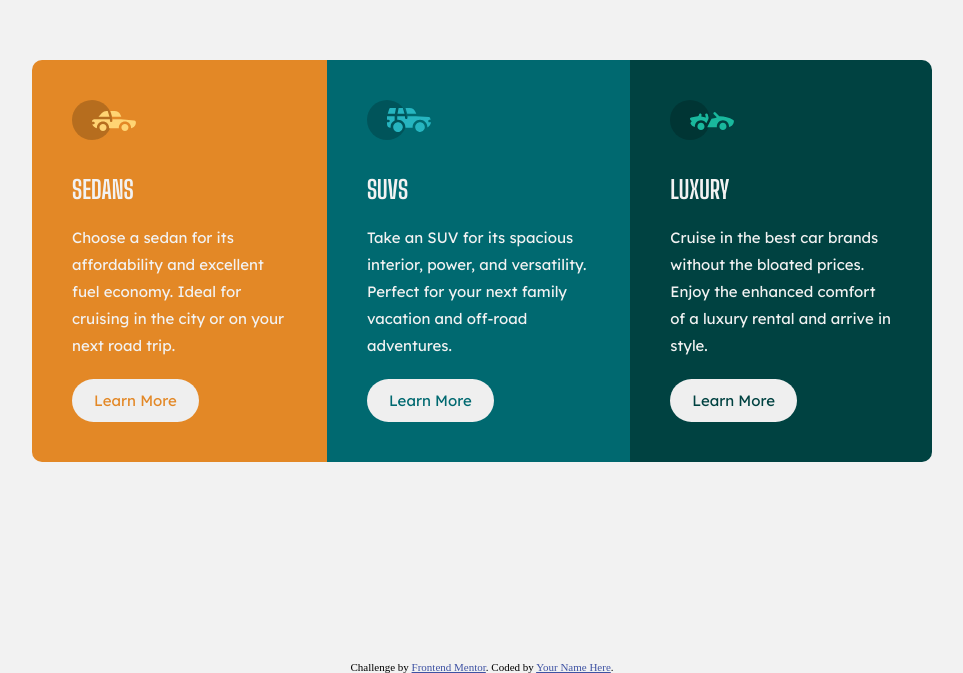
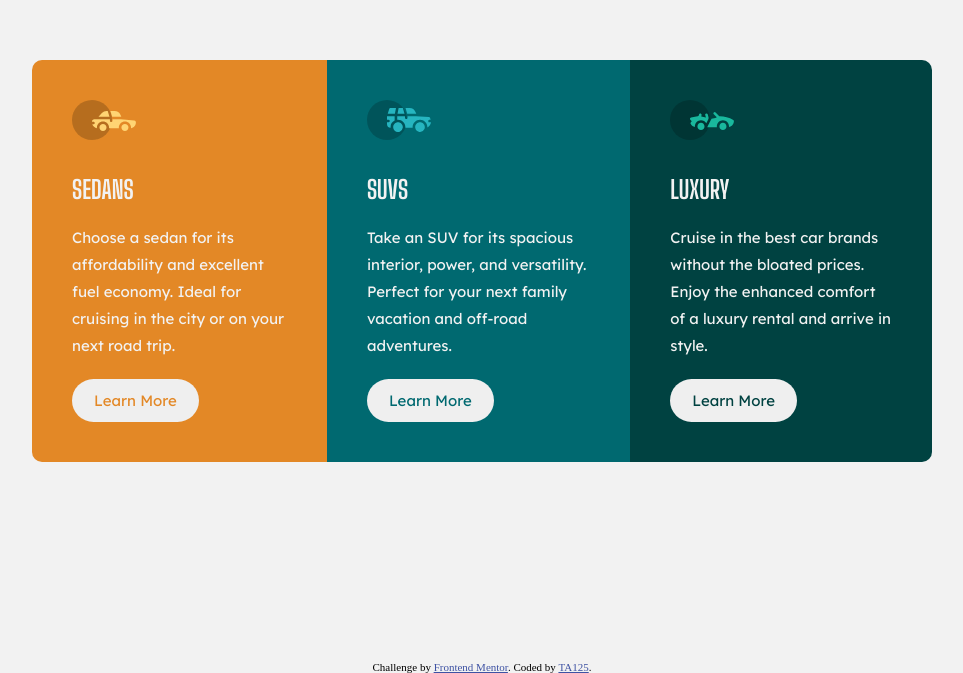
Before and after one commit to TA125/3-column-preview-card-component, a plain HTML site: page index.html in a window 1280 px wide. Shown: the part 139-812 px from the top of the page, without its empty margins (158-1121 px from the left). Drawn offline with Linux system fonts and the light colour scheme.

Commit message:
Update index.html
changed the name

```diff
--- a/index.html
+++ b/index.html
@@ -43,7 +43,7 @@
 
   <div class="attribution">
     Challenge by <a href="https://www.frontendmentor.io?ref=challenge" target="_blank">Frontend Mentor</a>.
-    Coded by <a href="#">Your Name Here</a>.
+    Coded by <a href="https://github.com/TA125">TA125</a>.
   </div>
 </body>
 </html>
```
